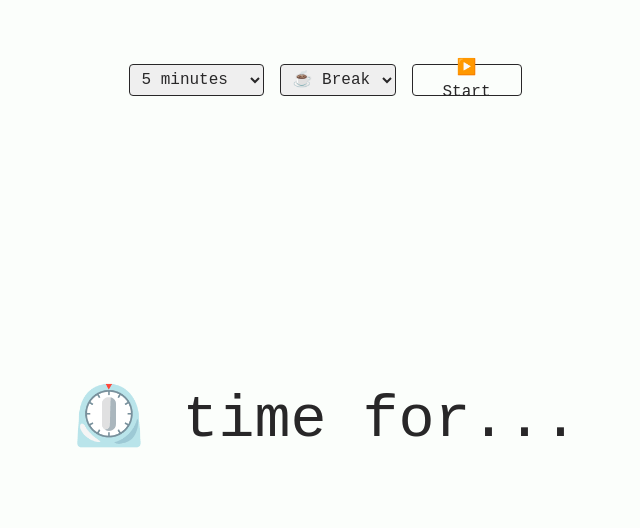
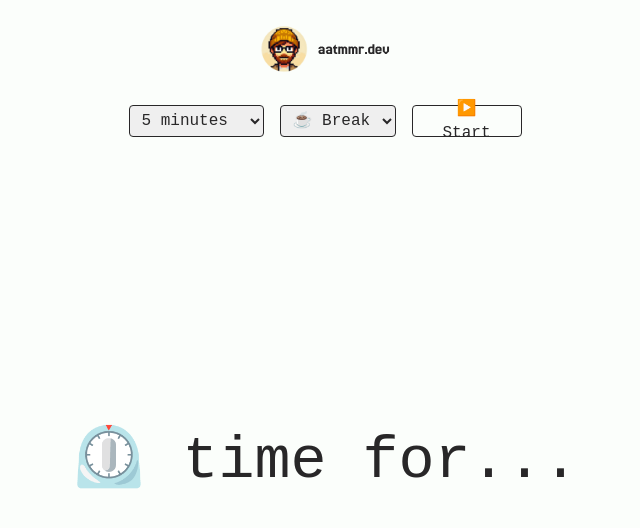
Before and after one commit to aatmmr/aatmmr.github.io, an Astro site: page /timer in a window 1280 px wide. Shown: the whole page, without its empty margins (315-955 px from the left). Built offline with nearby package versions, Linux system fonts and the light colour scheme; Astro itself is replaced by a stand-in of ours.

Commit message:
fix(timer): add header section with logo and adjust timer layout

```diff
--- a/src/pages/timer.astro
+++ b/src/pages/timer.astro
@@ -1,10 +1,29 @@
 ---
-import { useState, useEffect } from "react";
+import { LOGO_IMAGE, LOGO_LABEL, SITE } from "@config";
 import Layout from "@layouts/Layout.astro";
 ---
 
 <Layout>
   <main id="main-content" class="h-screen w-full">
+    <section id="header">
+      <div class="header-logo" style="display: flex; justify-content: center; align-items: center;">
+        <a href="/" class="logo whitespace-nowrap" style="display: flex; align-items: center;">
+          {
+        LOGO_IMAGE.enable ? (
+          <div style="display: flex; align-items: center; padding-top: 25px;">
+            <img
+          src={`/${LOGO_IMAGE.svg ? "logo.svg" : "logo.png"}`}
+          alt={SITE.title}
+          width={LOGO_IMAGE.width}
+          height={LOGO_IMAGE.height}
+            />
+            { LOGO_LABEL.enable ? <span style="margin-left: 10px;">{LOGO_LABEL.text}</span> : null }
+          </div>
+        ) : null
+          }
+        </a>
+      </div>
+    </section>
     <section id="timer" class="h-screen w-full">
       <div id="controls">
         <div id="time-controls">
@@ -111,7 +130,7 @@ import Layout from "@layouts/Layout.astro";
 
 <style>
   #timer {
-    @apply pb-6 pt-12 text-center;
+    @apply pb-6 pt-4 text-center;
   }
   #timer h1 {
     @apply text-3xl font-bold;
@@ -120,7 +139,7 @@ import Layout from "@layouts/Layout.astro";
     @apply mt-4 flex items-center justify-center gap-4;
   }
   #time-controls,
-  #type-controls {
+  #te-controls {
     @apply flex flex-col items-start;
   }
   #time-controls label,
```
